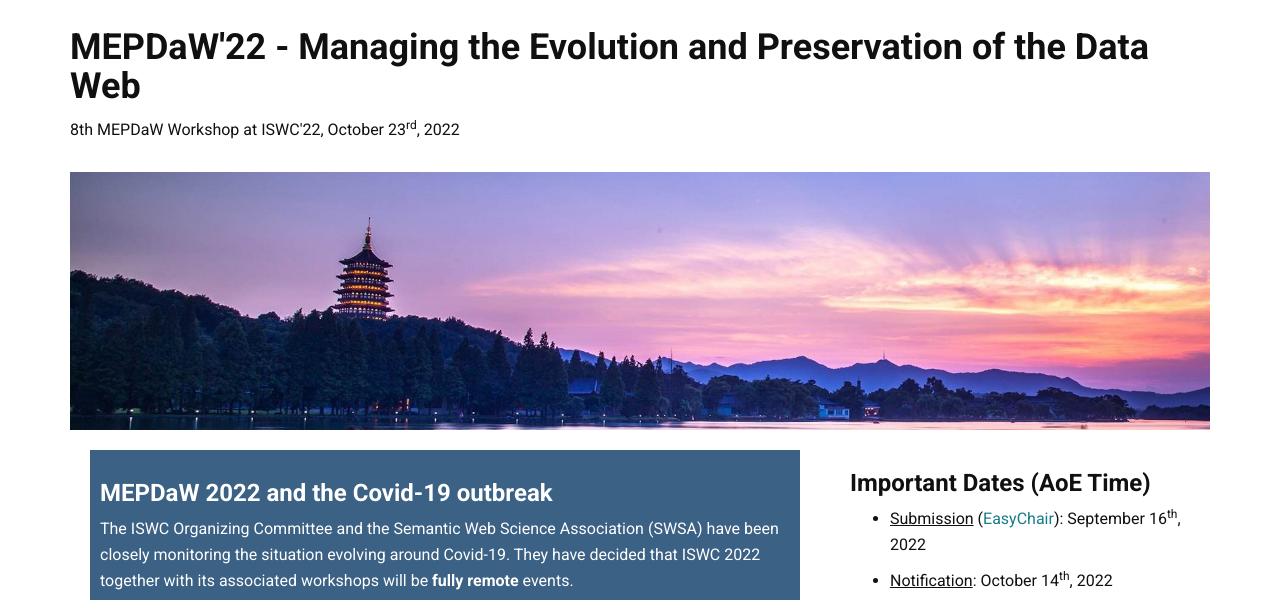
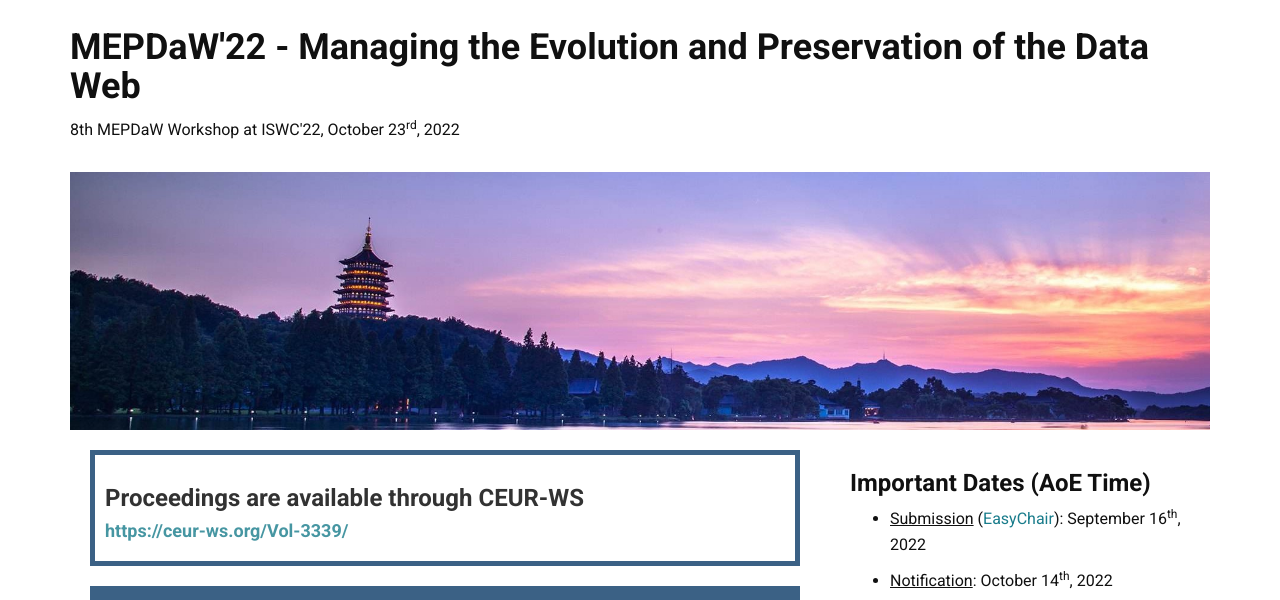
Before and after one commit to MEPDaW-WS/2022, a plain HTML site: page index.html in a window 1280 px wide. Shown: the part 54-654 px from the top of the page. Drawn offline with Linux system fonts and the light colour scheme.

Commit message:
Adding the link to the CEUR-WS volume of the proceedings

```diff
--- a/index.html
+++ b/index.html
@@ -65,14 +65,14 @@
       </div>
       <div class="col-lg-8">
 	<!-- <\!-- *************** Proceedings Announcement ***************-\-> -->
-	<!-- <div style="color:black; border: 5px solid #D6001C; opacity: .8; padding: 10px; margin: 20px;"> -->
-	<!--   <div> -->
-	<!--     <h3>Proceedings are available through CEUR-WS<br></h3> -->
-	<!--   </div> -->
-	<!--   <div class="bs-component"> -->
-	<!--     <h4><a href="" target="_blank">http://ceur-ws.org/Vol-XYZT/</a></h4> -->
-	<!--   </div> -->
-	<!-- </div> -->
+	<div style="color:black; border: 5px solid #0B3A67; opacity: .8; padding: 10px; margin: 20px;">
+	  <div>
+	    <h3>Proceedings are available through CEUR-WS<br></h3>
+	  </div>
+	  <div class="bs-component">
+	    <h4><a href="https://ceur-ws.org/Vol-3339/" target="_blank">https://ceur-ws.org/Vol-3339/</a></h4>
+	  </div>
+	</div>
 	<!-- *************** COVID 19 Disclaimer ***************-->
 	<div style="color:white; background-color: #0B3A67; opacity: .8; padding: 10px; margin: 20px;">
 	  <div>
```
